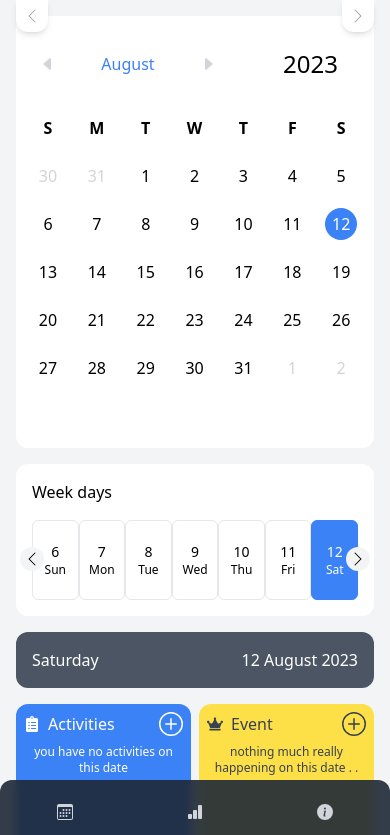
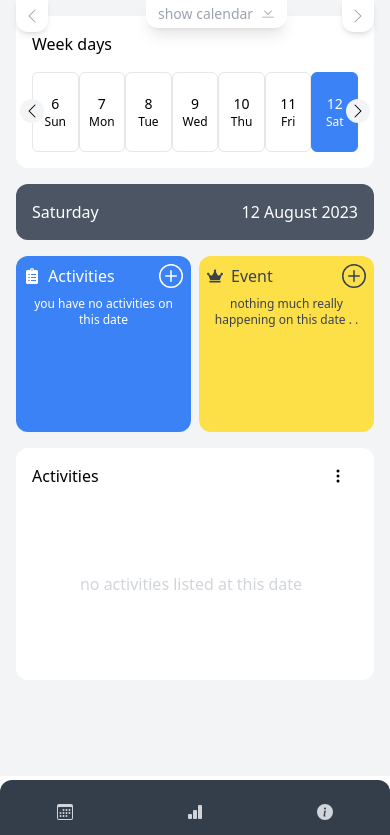
Before and after one commit to megatronhehe/calendar-app, a React (Vite) app: page / in a window 390 px wide. Shown: the top 835 px of the page. Built offline with nearby package versions, Linux system fonts and the light colour scheme.

Commit message:
feature added: toggleable calendar when mobile view

```diff
--- a/src/pages/Main/Calendar.jsx
+++ b/src/pages/Main/Calendar.jsx
@@ -1,10 +1,15 @@
-import React from "react";
+import React, { useState, useEffect } from "react";
 
 import Section from "../../components/Section";
 
 import { format } from "date-fns";
 
-import { BsCaretLeftFill, BsCaretRightFill } from "react-icons/bs";
+import {
+	BsCaretLeftFill,
+	BsCaretRightFill,
+	BsChevronBarDown,
+	BsChevronBarUp,
+} from "react-icons/bs";
 
 const Calendar = ({
 	prevMonth,
@@ -14,10 +19,52 @@ const Calendar = ({
 	daysElement,
 	dateElement,
 }) => {
+	const [toggleShow, setToggleShow] = useState(false);
+	const [windowWidth, setWindowWidth] = useState(window.innerWidth);
+
+	useEffect(() => {
+		const handleResize = () => {
+			setWindowWidth(window.innerWidth);
+		};
+
+		window.addEventListener("resize", handleResize);
+
+		return () => {
+			window.removeEventListener("resize", handleResize);
+		};
+	}, []);
+
+	useEffect(() => {
+		// Set toggleShow to true if window width is 640px or less
+		if (windowWidth >= 640) {
+			setToggleShow(true);
+		} else {
+			setToggleShow(false);
+		}
+	}, [windowWidth]);
+
 	return (
+		<>
+			<button
+				onClick={() => setToggleShow((prev) => !prev)}
+				className={`fixed top-0 z-30 flex items-center justify-center gap-2 px-3 py-1 ml-4 text-sm text-gray-400 bg-white shadow-lg rounded-b-xl left-1/3 ${
+					windowWidth >= 640 ? "invisible" : "visible"
+				}`}
+			>
+				{toggleShow ? (
+					<>
+						hide calendar <BsChevronBarUp />
+					</>
+				) : (
+					<>
+						show calendar <BsChevronBarDown />
+					</>
+				)}
+			</button>
+			{toggleShow && (
 				<Section>
-			<div className="h-96">
-				<div className="flex justify-between mt-4 mb-8 ">
+					<div className="fixed top-0 left-0 z-20 w-full p-4 bg-white shadow-lg h-1/2 sm:h-96 sm:static rounded-b-xl sm:shadow-none">
+						<div className="flex justify-between mt-4 mb-6 ">
 							<div className="flex items-center justify-between w-48 gap-4 text-gray-300 ">
 								<button
 									className="flex items-center justify-center w-8 h-8 rounded-full hover:text-blue-500 "
@@ -49,6 +96,8 @@ const Calendar = ({
 						<div className="grid grid-cols-7 gap-4 ">{dateElement}</div>
 					</div>
 				</Section>
+			)}
+		</>
 	);
 };
 
```
Lines whose indentation alone changed are shown as unchanged.
